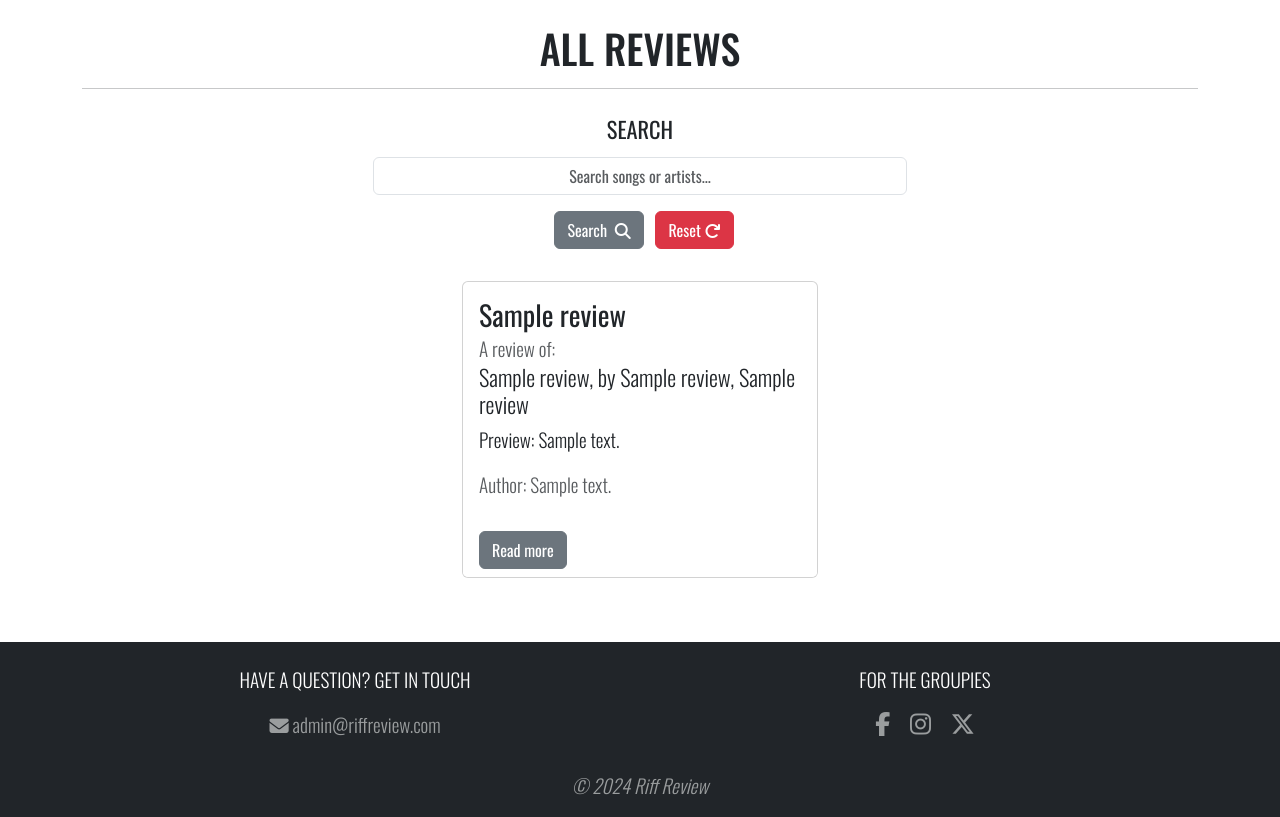
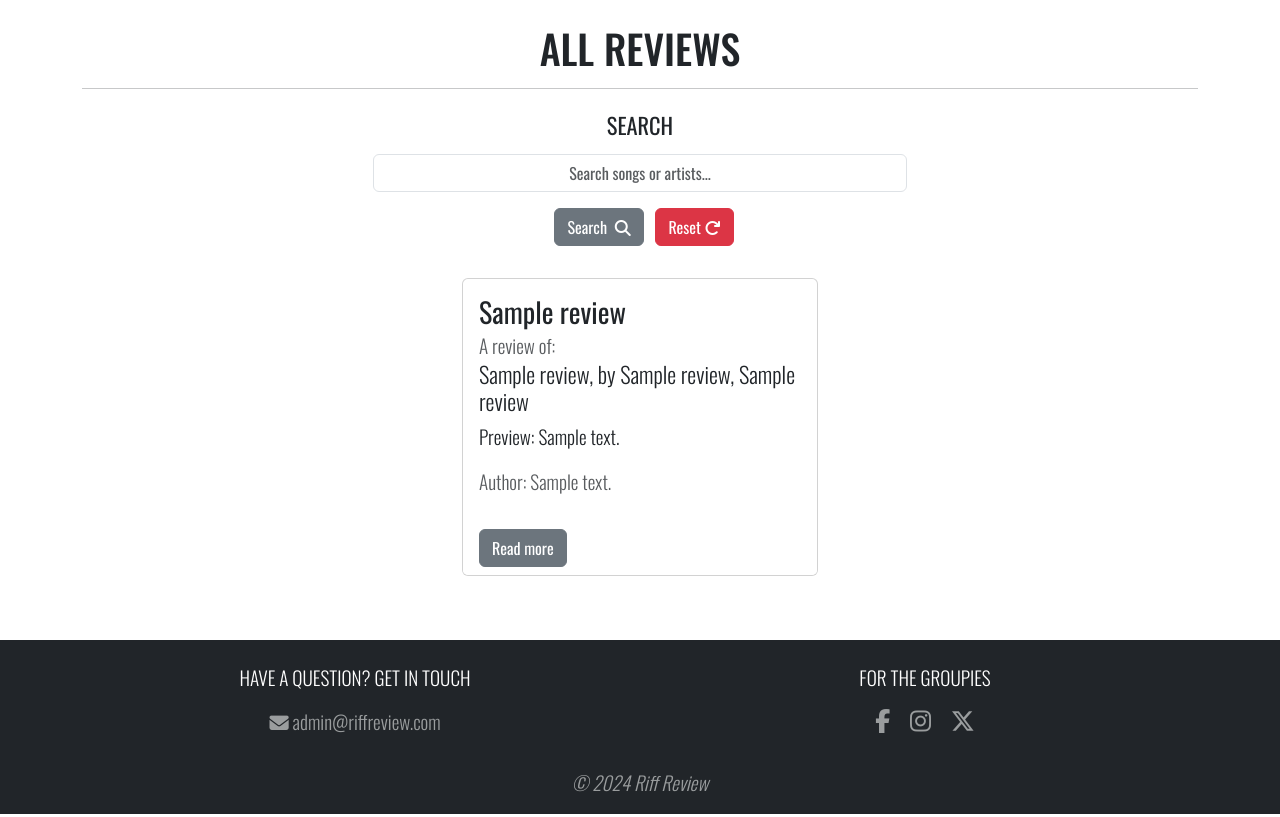
Before and after one commit to danielanthonycollins/riff-review, a Flask app: page /search in a window 1280 px wide. Shown: the part 77-894 px from the top of the page. Run offline with Flask 3, Linux system fonts and the light colour scheme; the visitor is signed in with stand-in values (Sample User, id 1); a database or web service that is not in the repository returns one stand-in record (values such as "Sample title"); some libraries are stand-ins or nearby versions.

Commit message:
Add h2 heading element to search label to improve accessibility lighthouse score, and style it back to the style it had before h2 was added

```diff
--- a/static/css/style.css
+++ b/static/css/style.css
@@ -120,9 +120,10 @@ header {
 
 /* Styling for search text on reviews page */
 
-.search-text {
+#search-heading {
     font-size: 1.4rem;
     text-transform: uppercase;
+    margin-bottom: 0.5rem;
 }
 
 /* Adjust review title and review by sizing */
--- a/templates/reviews.html
+++ b/templates/reviews.html
@@ -11,8 +11,8 @@
     <!-- Review search by song or artist name -->
     <form action="{{ url_for('search') }}" method="POST">
         <div class="mb-3 row justify-content-center">
-            <div class="col-md text-center mb-1">
-                <label for="search" class="col-form-label text-center search-text">Search</label>
+            <div class="col-md text-center">
+                <label for="search" class="col-form-label text-center"><h2 id="search-heading">Search</h2></label>
             </div>
             <div class="mb-3 row justify-content-center">
                 <div class="col-md-6">
```
